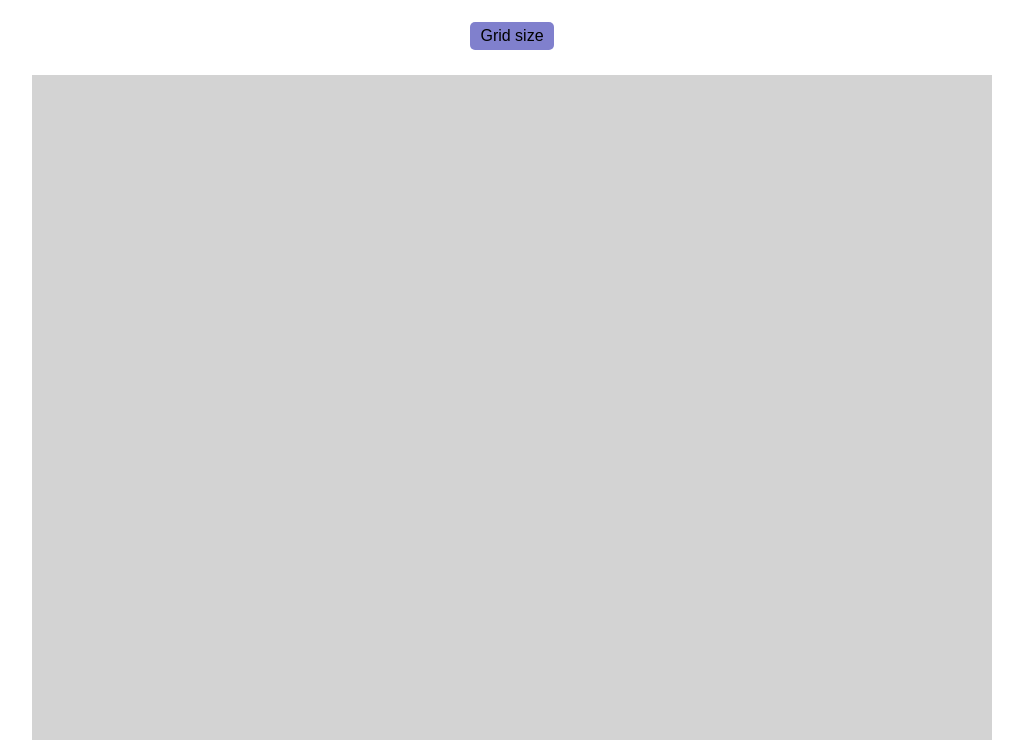
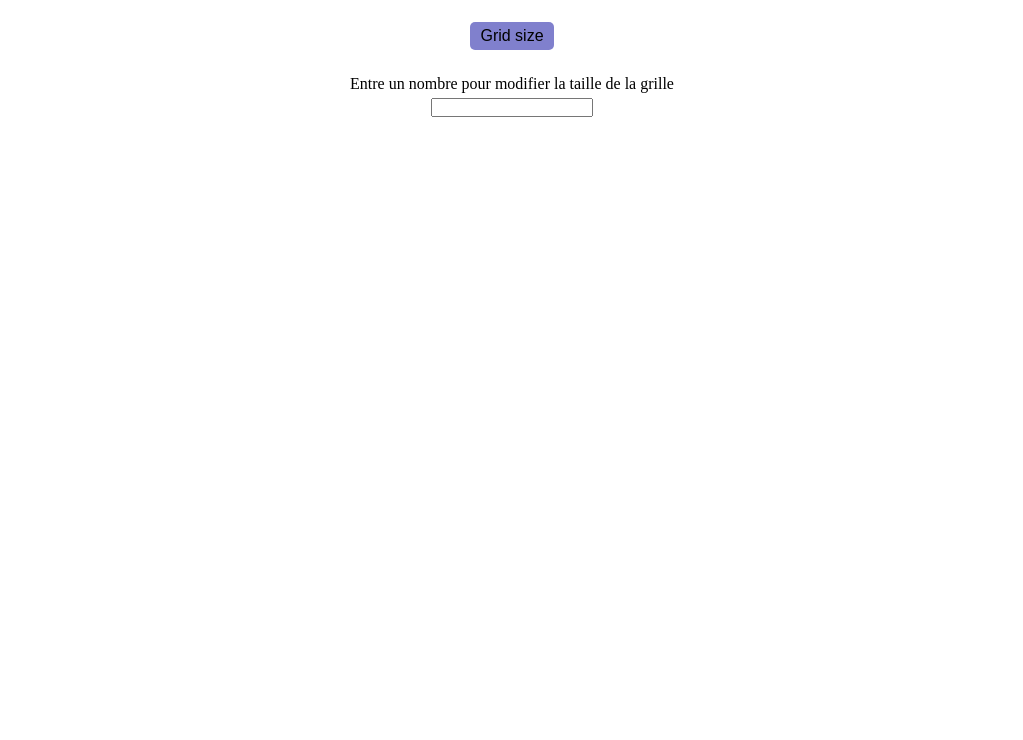
Before and after one commit to South-CreaWeb/etch-a-sketch, a plain HTML site: page index.html in a window 1280 px wide. Both pictures are taken after a click on the button "Grid size". Shown: the part 60-800 px from the top of the page, without its empty margins (128-1151 px from the left). Drawn offline with Linux system fonts and the light colour scheme.

Commit message:
Add custom grid creation, not finish

```diff
--- a/css/styles.css
+++ b/css/styles.css
@@ -18,6 +18,9 @@ h1 {
 .container__button {
     display: flex;
     justify-content: center;
+    align-items: center;
+    flex-direction: column;
+    width: 100%;
     margin-top: 25px;
 }
 
@@ -37,16 +40,32 @@ h1 {
     color: #fff;
 }
 
-.container__grid {
+.container__grid, .container__custom {
     display: flex;
+    flex-wrap: wrap;
     justify-content: center;
     width: 960px;
+    height: 960px;
     flex-wrap: wrap;
     margin: 0 auto;
     margin-top: 25px;
+    overflow: hidden;
 }
 
 .square {
     background-color: lightgrey;
     transition: all ease-in-out .3s;
+    text-align: center;
 }
+
+.label__size {
+    display: flex;
+    align-items: center;
+    flex-direction: column;
+    margin-top: 25px;
+}
+
+.size__grid {
+    margin-top: 5px;
+    width: 50%;
+}
--- a/js/app.js
+++ b/js/app.js
@@ -1,9 +1,8 @@
+const body = document.querySelector("body")
 const containerGrid = document.querySelector(".container__grid");
+const containerButton = document.querySelector(".container__button")
 const askButton = document.querySelector(".button__ask");
-
 const containerWidth = containerGrid.offsetWidth;
-
-console.log(containerWidth);
 
 /**
  * Create HTML element
@@ -18,26 +17,82 @@ function createElement(tagname, content) {
   return element;
 }
 
-let div = createElement("div", "Salut !");
-div.setAttribute("class", "square");
 
+
+
+
+
+/**
+ * Create a 16x16 square grid
+ * @param {Number} number
+*/
 function createDefaultGrid(number) {
   const multipNumber = number * number;
+  const squareSize = Math.floor(containerWidth / number);
+  containerGrid.innerHTML = "";
 
-  let squareWidth = containerWidth / number;
-  let squareHeight = squareWidth;
+  for (let i = 1; i <= multipNumber; i++) {
+    const randomColor = Math.floor(Math.random() * 16777215).toString(16)
+    let defaultSquare = createElement("div", "");
+    defaultSquare.setAttribute("class", "square");
+    defaultSquare.style.width = squareSize + "px";
+    defaultSquare.style.height = squareSize + "px";
+    containerGrid.appendChild(defaultSquare);
 
-  if (number >= 100) {
-    alert("Nombre trop grand !");
-  } else {
-    for (let i = 0; i <= multipNumber; i++) {
-      let defaultSquare = createElement("div", "");
-      defaultSquare.setAttribute("class", "square");
-      defaultSquare.style.width = squareWidth + "px";
-      defaultSquare.style.height = squareHeight + "px";
-      containerGrid.appendChild(defaultSquare);
-    }
+    defaultSquare.addEventListener("mouseenter", (event) => {
+      defaultSquare.style["background-color"] = "#" + randomColor;
+      setTimeout(() => {
+        defaultSquare.style.removeProperty("background-color");
+      }, 2000);
+    });
   }
 }
 
 createDefaultGrid(16);
+
+function createCustomGrid() {
+
+
+  askButton.addEventListener("click", (event) => {
+    //Create grid size request
+    const labelSize = createElement("label","Entre un nombre pour modifier la taille de la grille");
+    labelSize.setAttribute("class", "label__size");
+    const inputSize = createElement("input", "");
+    inputSize.setAttribute("class", "size__grid");
+    labelSize.insertAdjacentElement("beforeend", inputSize);
+    labelSize.appendChild(inputSize);
+    containerButton.appendChild(labelSize);
+    //Create new container
+    const customGrid = createElement("div", "");
+    customGrid.setAttribute("class", "container__custom");
+    customGrid.insertAdjacentElement("afterend", containerButton);
+    body.appendChild(customGrid);
+
+    inputSize.addEventListener("keyup", (event) => {
+      const numberForSize = inputSize.value;
+
+      const squareSize = Math.floor(containerWidth / numberForSize);
+
+      for (let i = 1; i <= numberForSize; i++) {
+        const randomColor = Math.floor(Math.random() * 16777215).toString(16);
+        let defaultSquare = createElement("div", "");
+        defaultSquare.setAttribute("class", "square");
+        defaultSquare.style.width = squareSize + "px";
+        defaultSquare.style.height = squareSize + "px";
+        customGrid.appendChild(defaultSquare);
+
+        defaultSquare.addEventListener("mouseenter", (event) => {
+          defaultSquare.style["background-color"] = "#" + randomColor;
+          setTimeout(() => {
+            defaultSquare.style.removeProperty("background-color");
+          }, 2000);
+        });
+      }
+
+    });
+    containerGrid.remove();
+  });
+
+}
+
+createCustomGrid()
```
